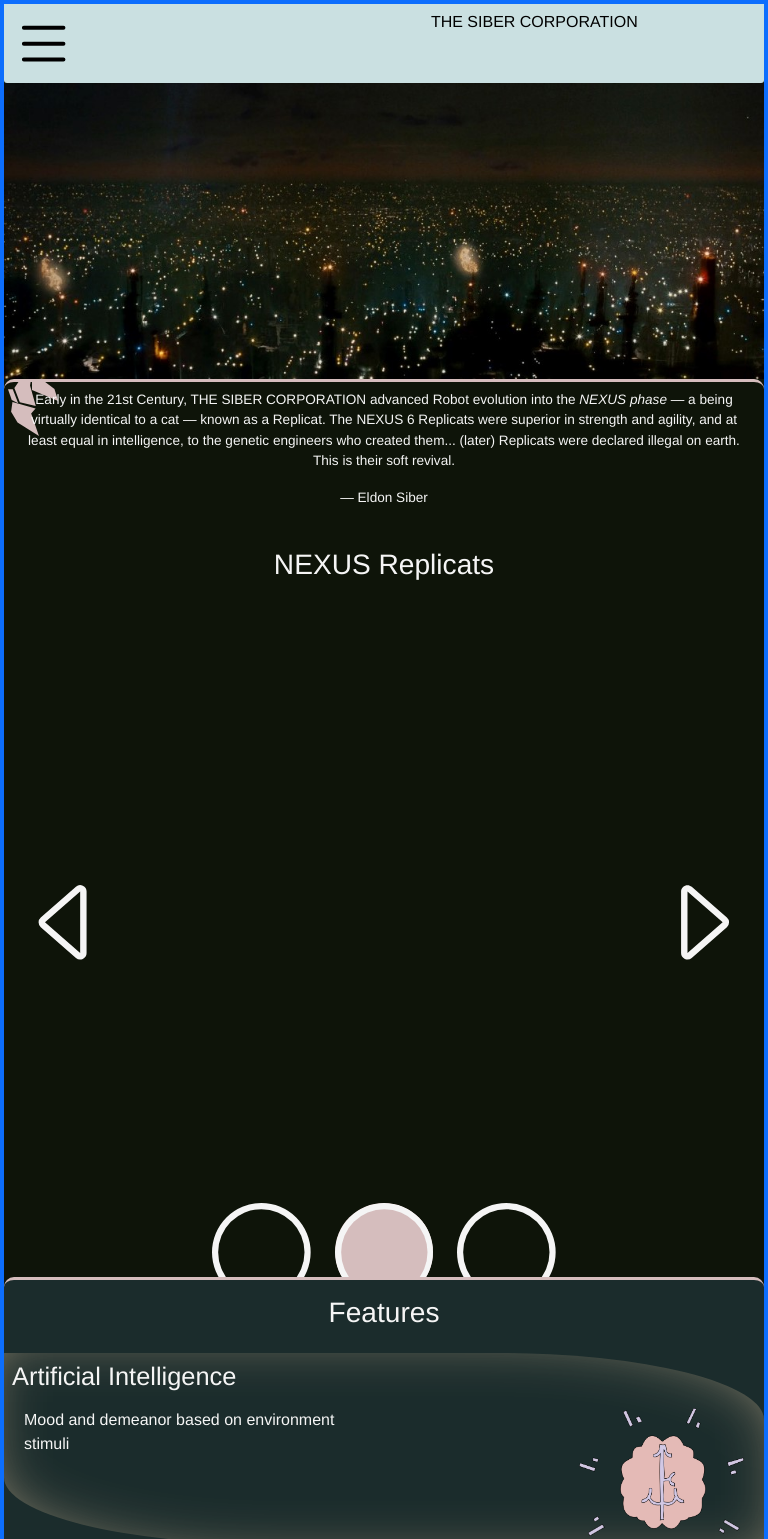
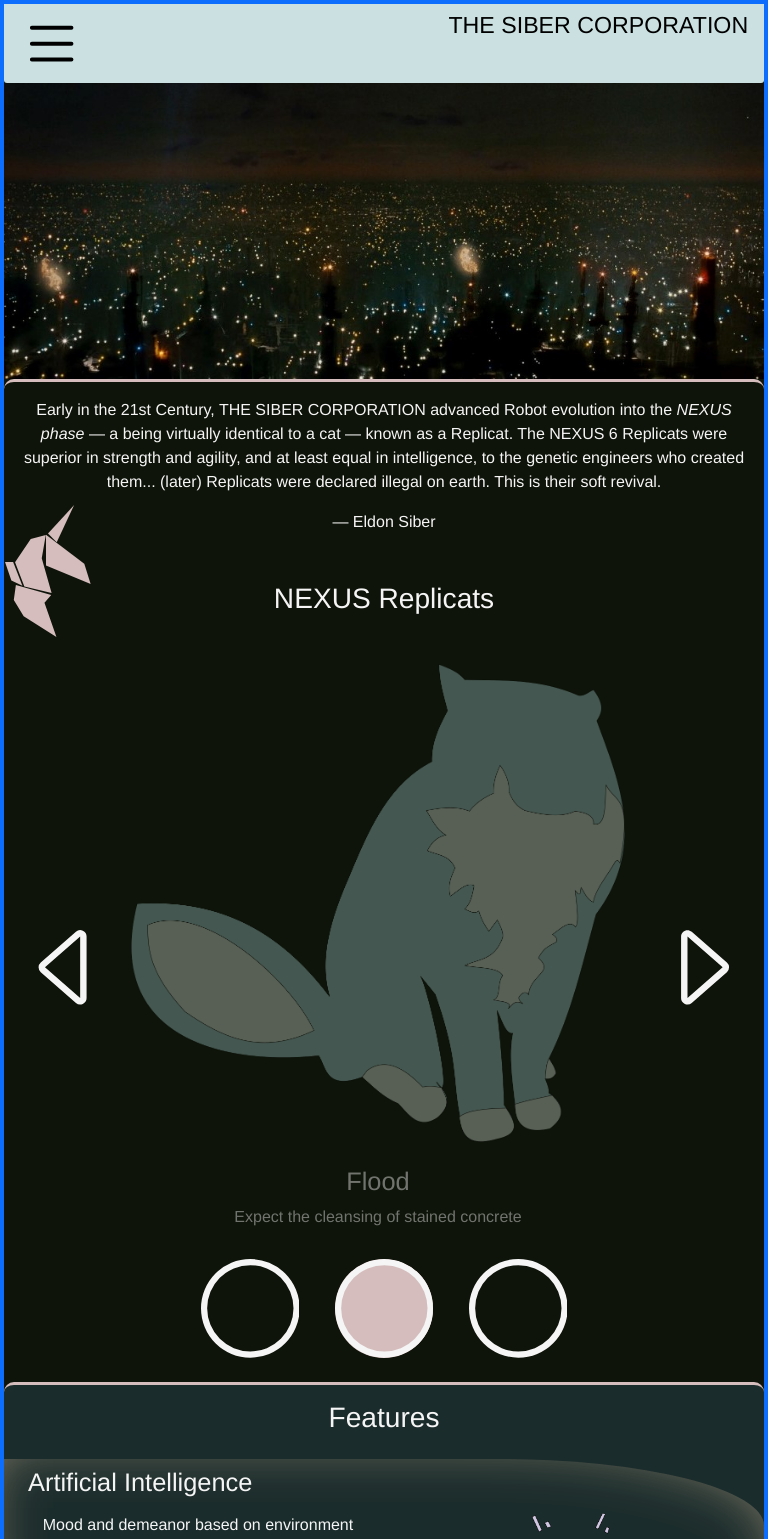
Before and after one commit to Marcelino-G/Replicat-Soft-Revival, a React (Create React App) app: page / in a window 768 px wide. Shown: the top 1539 px of the page. Built offline with nearby package versions, Linux system fonts and the light colour scheme.

Commit message:
Response work begun, mobile/tablet view. Max-width: 768px

```diff
--- a/src/App.js
+++ b/src/App.js
@@ -4,13 +4,13 @@ function App(props) {
   return (
     <div className="border border-4 border-primary container-fluid row p-0 mx-auto justify-content-center">
 
-      <header className="row m-0 px-0 justify-content-between">
+      <header className="row m-0 px-0 justify-content-around">
         <button aria-label="Hamburger nav" id="hamburger" onClick={props.hamburger} className="col-1 p-0">
           <svg xmlns="http://www.w3.org/2000/svg" fill="currentColor" className="bi bi-list" viewBox="0 0 16 16">
             <path fillRule="evenodd" d="M2.5 12a.5.5 0 0 1 .5-.5h10a.5.5 0 0 1 0 1H3a.5.5 0 0 1-.5-.5zm0-4a.5.5 0 0 1 .5-.5h10a.5.5 0 0 1 0 1H3a.5.5 0 0 1-.5-.5zm0-4a.5.5 0 0 1 .5-.5h10a.5.5 0 0 1 0 1H3a.5.5 0 0 1-.5-.5z"/>
           </svg>
         </button>
-        <h1 className="col-7 p-0">
+        <h1 className="col-10 p-0">
           THE SIBER CORPORATION
         </h1>
         <img id="logo" src={Imgs.altLogo} alt='THE SIBER CORPORATION logo'/>
@@ -117,7 +117,7 @@ function App(props) {
           </svg>
         </button>
 
-        <div id='circleSlideHolder' className="row justify-content-center" onClick={props.slideOne}>
+        <div id='circleSlideHolder' className="row justify-content-center" onClick={props.featuredCircle}>
           <button aria-label="Featured circle order 1/3" id='0' className="col-2">
             <svg xmlns="http://www.w3.org/2000/svg" fill="currentColor" className="bi bi-circle circle activeCircle" viewBox="0 0 16 16">
               <path d="M8 15A7 7 0 1 1 8 1a7 7 0 0 1 0 14zm0 1A8 8 0 1 0 8 0a8 8 0 0 0 0 16z"/>
--- a/src/App.scss
+++ b/src/App.scss
@@ -193,12 +193,12 @@ header{
     border-top-right-radius: 10px;
 }
 
-@mixin horseParts($top: 0px ,$left: 0px) {
+@mixin horseParts($top: 0px ,$left: 0px, $border: 17px){
     display: inline-block;
     position: relative;
     top: $top;
     left: $left;
-    border: solid #d5bdbd 17px;
+    border: solid #d5bdbd $border;
 }
 
 @mixin featuresList($shadowColor: null, $topLeftBottomRight: 0, $topRightBottomLeft: 0, $textAlign: null) {
@@ -207,7 +207,7 @@ header{
     text-align: $textAlign;
 }
 
-@media screen and (min-width: 375px){
+@media screen and (max-width: 768px){
     *{
         font-family: Helvetica, Arial, sans-serif;
     }
@@ -226,7 +226,7 @@ header{
         border-bottom-left-radius: 3px;
         border-bottom-right-radius: 3px;
         button{
-            margin: 0 .5rem;
+            // margin: 0 0 0 .5rem;
             border: none;
             background-color: unset;
             svg{
@@ -243,9 +243,8 @@ header{
             box-shadow: inset 0px 0px 4px 1px #2b545c;
         }
         h1{
-            margin: 0 .5rem;
-            font-size: 1rem;
-            text-align: center;
+            font-size: 1.45rem;
+            // text-align: center;
             color: black;
         }
         #logo{
@@ -262,7 +261,7 @@ header{
                     a{
                         display: flex;
                         padding: .5rem 0 .5rem .75rem;
-                        font-size: .85rem;
+                        // font-size: .85rem;
                     }
                 }
                 li:nth-child(odd){
@@ -278,14 +277,14 @@ header{
         margin: 0 0 1rem 0;
         figure{
             @include newSectionTopBorder;
-            padding: .5rem 1rem;
-            font-size: .85rem;
+            padding: 1rem;
+            // font-size: .85rem;
             text-align: center;
         }
     }
     #horse{
         position: absolute;
-        top: 350px;
+        top: 430px;
         z-index: -1;
         transform: rotate(0deg) scaleX(-1);
         padding: 0;
@@ -324,6 +323,7 @@ header{
                 data{
                     figure{
                         figcaption{
+                            min-height: 85px;
                             margin-top: 1.5rem;
                         }
                     }
@@ -352,6 +352,7 @@ header{
         #circleSlideHolder{
             margin: .5rem 0;
             button{
+                max-height: initial;
                 .activeCircle{
                     background-color: #d5bdbd;
                     border-radius: 50%;
@@ -376,10 +377,13 @@ header{
                 margin: .5rem 0;
                 padding: .5rem;
                 @include featuresList($shadowColor: #55848C, $topLeftBottomRight: 35%, $textAlign: end);
+                // h3{
+                //     padding: 0 .75rem 0 0
+                // }
                 figure{
                     margin-top: 1rem;
+                    text-align: center;
                     picture{
-                        text-align: start;
                         img{
                             min-height: 90px;
                             max-height: 140px;
@@ -391,12 +395,12 @@ header{
             }
             li:nth-child(odd){
                 @include featuresList($shadowColor: #e3c6a1, $topRightBottomLeft: 35%, $textAlign: start);
+                // h3{
+                //     padding: 0 0 0 .75rem
+                // }
                 figure{
                     display: flex;
                     flex-direction: row-reverse;
-                    picture{
-                        text-align: end;
-                    }
                 }
             }
         }
@@ -479,4 +483,157 @@ header{
             }
         }
     }
+    @media screen and (min-width: 435px){
+        #horse{
+            top:445px;
+            .horn{
+                @include horseParts($left: 126px, $top: -13px, $border: 20px);
+            }
+            .snout{
+                @include horseParts($top: 7px, $left: 87px, $border: 20px);
+            }
+            .neck{
+                @include horseParts($top: 13px, $left: 71px, $border: 20px);
+            }
+            .shoulder{
+                @include horseParts($top: 18px, $left: 35px, $border:20px);
+            }
+            .leg{
+                @include horseParts($top: 47px, $left: -2px, $border: 20px);
+            }
+        }
+        #features{
+            ul{
+                li{
+                    h3{
+                        padding: 0 .25rem 0 0
+                    }
+                }
+                li:nth-child(odd){
+                    h3{
+                        padding: 0 0 0 .25rem
+                    }
+                }
+            }
+        }
+    }
+    @media screen and (min-width: 530px){
+        #horse{
+            top: 470px;
+            .horn{
+                @include horseParts($left: 146px, $top: -21px, $border: 23px);
+            }
+            .snout{
+                @include horseParts($top: 1px, $left: 102px, $border: 23px);
+            }
+            .neck{
+                @include horseParts($top: 8px, $left: 84px, $border: 23px);
+            }
+            .shoulder{
+                @include horseParts($top: 14px, $left: 42px, $border:23px);
+            }
+            .leg{
+                @include horseParts($top: 47px, $border: 23px);
+            }
+        }
+        #circleSlideHolder{
+            button{
+                margin: 0 .15rem;
+            }
+        }
+        #features{
+            ul{
+                li{
+                    h3{
+                        padding: 0 .5rem 0 0
+                    }
+                }
+                li:nth-child(odd){
+                    h3{
+                        padding: 0 0 0 .5rem
+                    }
+                }
+            }
+        }
+    }
+
+
+    @media screen and (min-width: 615px){
+        #horse{
+            top: 500px;
+            .horn{
+                @include horseParts($left: 164px, $top: -31px, $border: 26px);
+            }
+            .snout{
+                @include horseParts($top: -5px, $left: 114px, $border: 26px);
+            }
+            .neck{
+                @include horseParts($top: 3px, $left: 94px, $border: 26px);
+            }
+            .shoulder{
+                @include horseParts($top: 10px, $left: 47px, $border:26px);
+            }
+            .leg{
+                @include horseParts($top: 47px, $border: 26px);
+            }
+        }
+        #circleSlideHolder{
+            button{
+                margin: 0 .25rem;
+            }
+        }
+        #features{
+            ul{
+                li{
+                    h3{
+                        padding: 0 .75rem 0 0
+                    }
+                }
+                li:nth-child(odd){
+                    h3{
+                        padding: 0 0 0 .75rem
+                    }
+                }
+            }
+        }
+    }
+    @media screen and (min-width: 700px){
+        #horse{
+            top: 530px;
+            .horn{
+                @include horseParts($left: 178px, $top: -33px, $border: 29px);
+            }
+            .snout{
+                @include horseParts($top: -4px, $left: 122px, $border: 29px);
+            }
+            .neck{
+                @include horseParts($top: 5px, $left: 99px, $border: 29px);
+            }
+            .shoulder{
+                @include horseParts($top: 11px, $left: 47px, $border:29px);
+            }
+            .leg{
+                @include horseParts($top: 49px, $left: -6px, $border: 26px);
+            }
+        }
+        #circleSlideHolder{
+            button{
+                margin: 0 .35rem;
+            }
+        }
+        #features{
+            ul{
+                li{
+                    h3{
+                        padding: 0 1rem 0 0
+                    }
+                }
+                li:nth-child(odd){
+                    h3{
+                        padding: 0 0 0 1rem
+                    }
+                }
+            }
+        }
+    }
 }
--- a/src/index.js
+++ b/src/index.js
@@ -50,6 +50,7 @@ const slideCircle = (x) => {
 }
 
 if (window.innerWidth < 1000){
+  clearInterval(slideShow)
   slideShow = setInterval(slideForward, 5000)
 }
 let windowSize = window.matchMedia('(min-width: 1000px)')
@@ -101,7 +102,7 @@ const Parent = () => {
 
 
 
-  const handleOnClickSlideOne = (e) => {
+  const handleOnClickFeaturedCircleOrder = (e) => {
     if (e.target.tagName !== "BUTTON"){
       return
     }
@@ -116,7 +117,7 @@ const Parent = () => {
       subscribe = {handleOnSubmit}
       next = {handleOnClickNext}
       back = {handleOnClickBack}
-      slideOne = {handleOnClickSlideOne}
+      featuredCircle = {handleOnClickFeaturedCircleOrder}
       />
     </div>
   )
```
